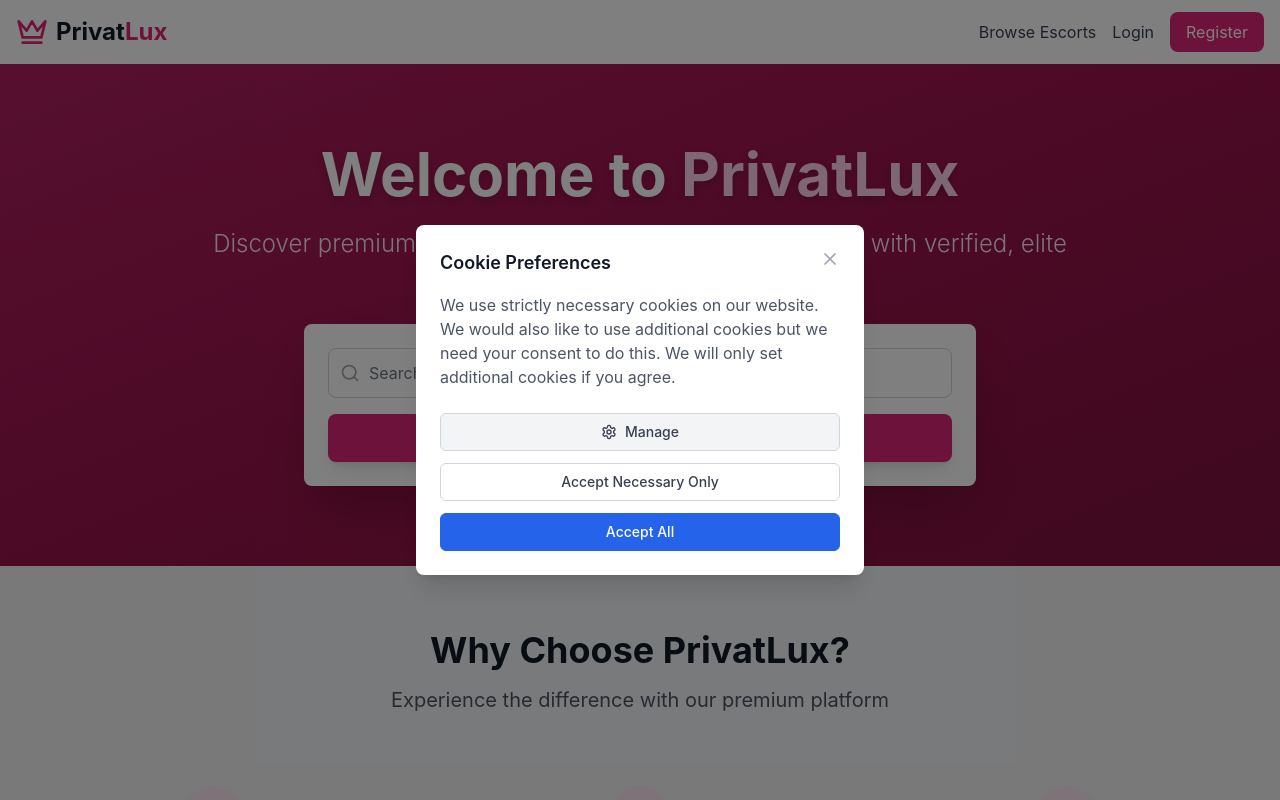
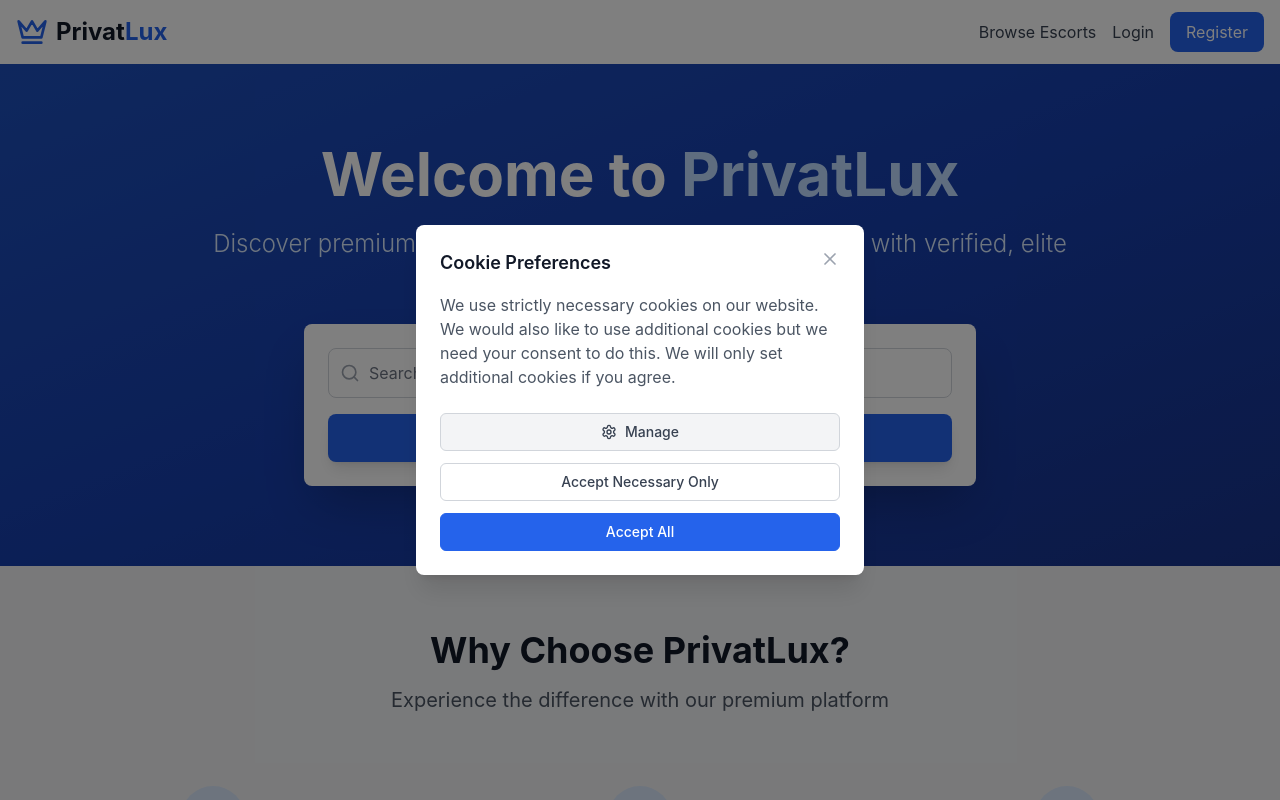
Before and after one commit to Btrgn/Privatlux, a Next.js app in the folder frontend/: page / in a window 1280 px wide. Shown: the top 800 px of the page. Built offline with nearby package versions, Linux system fonts and the light colour scheme.

Commit message:
Complete homepage rewrite - fix all import and styling issues

```diff
--- a/frontend/pages/index.js
+++ b/frontend/pages/index.js
@@ -1,46 +1,50 @@
 import Head from 'next/head';
 import Link from 'next/link';
 import { Crown, Search, MapPin, Star, Eye, Heart } from 'lucide-react';
-
-// Force rebuild - Link import fix
 
 export default function Home() {
   return (
     <div className="min-h-screen bg-gray-50">
       <Head>
         <title>PrivatLux - Premium Escort Directory UK</title>
-        <meta name="description" content="Discover premium escort services in the UK. Browse verified profiles, read reviews, and connect with elite companions. Updated deployment - fixed navigation." />
+        <meta name="description" content="Discover premium escort services in the UK. Browse verified profiles, read reviews, and connect with elite companions." />
         <meta name="viewport" content="width=device-width, initial-scale=1" />
       </Head>
 
-      {/* Simple Navigation */}
+      {/* Navigation */}
       <nav className="bg-white shadow-lg">
-        <div className="container mx-auto px-4">
+        <div className="max-w-7xl mx-auto px-4">
           <div className="flex justify-between items-center h-16">
             <div className="flex items-center space-x-2">
-              <Crown className="w-8 h-8 text-primary-600" />
+              <Crown className="w-8 h-8 text-blue-600" />
               <span className="text-2xl font-bold text-gray-900">
-                Privat<span className="text-primary-600">Lux</span>
+                Privat<span className="text-blue-600">Lux</span>
               </span>
             </div>
             <div className="hidden md:flex items-center space-x-4">
-              <Link href="/search" className="text-gray-700 hover:text-primary-600">Browse Escorts</Link>
-              <Link href="/login" className="text-gray-700 hover:text-primary-600">Login</Link>
-              <Link href="/register" className="bg-primary-600 text-white px-4 py-2 rounded-lg hover:bg-primary-700 transition-colors">Register</Link>
+              <Link href="/search" className="text-gray-700 hover:text-blue-600 transition-colors">
+                Browse Escorts
+              </Link>
+              <Link href="/login" className="text-gray-700 hover:text-blue-600 transition-colors">
+                Login
+              </Link>
+              <Link href="/register" className="bg-blue-600 text-white px-4 py-2 rounded-lg hover:bg-blue-700 transition-colors">
+                Register
+              </Link>
             </div>
           </div>
         </div>
       </nav>
 
       {/* Hero Section */}
-      <section className="relative bg-gradient-to-br from-primary-600 via-primary-700 to-primary-800 text-white">
+      <section className="relative bg-gradient-to-br from-blue-600 via-blue-700 to-blue-800 text-white">
         <div className="absolute inset-0 bg-black opacity-20"></div>
-        <div className="relative container mx-auto px-4 py-20">
+        <div className="relative max-w-7xl mx-auto px-4 py-20">
           <div className="max-w-4xl mx-auto text-center">
-            <h1 className="text-5xl md:text-6xl font-bold mb-6 text-shadow-lg">
-              Welcome to <span className="text-primary-200">PrivatLux</span>
+            <h1 className="text-5xl md:text-6xl font-bold mb-6">
+              Welcome to <span className="text-blue-200">PrivatLux</span>
             </h1>
-            <p className="text-xl md:text-2xl mb-8 text-primary-100 font-light">
+            <p className="text-xl md:text-2xl mb-8 text-blue-100 font-light">
               Discover premium escort services across the UK. Connect with verified, elite companions.
             </p>
 
@@ -53,7 +57,7 @@ export default function Home() {
                     <input
                       type="text"
                       placeholder="Search by name, services..."
-                      className="w-full pl-10 pr-4 py-3 border border-gray-300 rounded-lg focus:ring-2 focus:ring-primary-500 focus:border-transparent text-gray-900"
+                      className="w-full pl-10 pr-4 py-3 border border-gray-300 rounded-lg focus:ring-2 focus:ring-blue-500 focus:border-transparent text-gray-900"
                     />
                   </div>
                   <div className="relative">
@@ -61,11 +65,11 @@ export default function Home() {
                     <input
                       type="text"
                       placeholder="Location"
-                      className="w-full pl-10 pr-4 py-3 border border-gray-300 rounded-lg focus:ring-2 focus:ring-primary-500 focus:border-transparent text-gray-900"
+                      className="w-full pl-10 pr-4 py-3 border border-gray-300 rounded-lg focus:ring-2 focus:ring-blue-500 focus:border-transparent text-gray-900"
                     />
                   </div>
                 </div>
-                <Link href="/search" className="w-full bg-primary-600 text-white py-3 px-6 rounded-lg font-semibold hover:bg-primary-700 transition-colors duration-200 shadow-lg flex items-center justify-center">
+                <Link href="/search" className="w-full bg-blue-600 text-white py-3 px-6 rounded-lg font-semibold hover:bg-blue-700 transition-colors duration-200 shadow-lg flex items-center justify-center">
                   Search Escorts
                 </Link>
               </div>
@@ -76,7 +80,7 @@ export default function Home() {
 
       {/* Features Section */}
       <section className="py-16 bg-gray-100">
-        <div className="container mx-auto px-4">
+        <div className="max-w-7xl mx-auto px-4">
           <div className="text-center mb-12">
             <h2 className="text-4xl font-bold text-gray-900 mb-4">Why Choose PrivatLux?</h2>
             <p className="text-xl text-gray-600">Experience the difference with our premium platform</p>
@@ -84,24 +88,24 @@ export default function Home() {
 
           <div className="grid md:grid-cols-3 gap-8">
             <div className="text-center p-6">
-              <div className="bg-primary-100 w-16 h-16 rounded-full flex items-center justify-center mx-auto mb-4">
-                <Star className="w-8 h-8 text-primary-600" />
+              <div className="bg-blue-100 w-16 h-16 rounded-full flex items-center justify-center mx-auto mb-4">
+                <Star className="w-8 h-8 text-blue-600" />
               </div>
               <h3 className="text-xl font-semibold mb-3">Verified Profiles</h3>
               <p className="text-gray-600">All our escorts go through a rigorous verification process to ensure authenticity and quality.</p>
             </div>
 
             <div className="text-center p-6">
-              <div className="bg-primary-100 w-16 h-16 rounded-full flex items-center justify-center mx-auto mb-4">
-                <Eye className="w-8 h-8 text-primary-600" />
+              <div className="bg-blue-100 w-16 h-16 rounded-full flex items-center justify-center mx-auto mb-4">
+                <Eye className="w-8 h-8 text-blue-600" />
               </div>
               <h3 className="text-xl font-semibold mb-3">Privacy Protection</h3>
               <p className="text-gray-600">Your privacy is our priority. Secure, discreet, and confidential interactions.</p>
             </div>
 
             <div className="text-center p-6">
-              <div className="bg-primary-100 w-16 h-16 rounded-full flex items-center justify-center mx-auto mb-4">
-                <Heart className="w-8 h-8 text-primary-600" />
+              <div className="bg-blue-100 w-16 h-16 rounded-full flex items-center justify-center mx-auto mb-4">
+                <Heart className="w-8 h-8 text-blue-600" />
               </div>
               <h3 className="text-xl font-semibold mb-3">Premium Experience</h3>
               <p className="text-gray-600">Connect with elite companions who provide exceptional and memorable experiences.</p>
@@ -112,7 +116,7 @@ export default function Home() {
 
       {/* Footer */}
       <footer className="bg-gray-900 text-white py-8">
-        <div className="container mx-auto px-4">
+        <div className="max-w-7xl mx-auto px-4">
           <div className="text-center mb-6">
             <h3 className="text-2xl font-bold mb-4">PrivatLux</h3>
             <p className="text-gray-400 mb-4">Premium escort directory connecting you with elite companions across the UK.</p>
@@ -120,18 +124,18 @@ export default function Home() {
 
           {/* Footer Links */}
           <div className="flex flex-col md:flex-row justify-center items-center space-y-4 md:space-y-0 md:space-x-8 mb-6">
-            <a href="/terms" className="text-gray-400 hover:text-white transition-colors">
+            <Link href="/terms" className="text-gray-400 hover:text-white transition-colors">
               Terms and Conditions
-            </a>
-            <a href="/adult-content" className="text-gray-400 hover:text-white transition-colors">
+            </Link>
+            <Link href="/adult-content" className="text-gray-400 hover:text-white transition-colors">
               Adult Content Warning
-            </a>
-            <a href="/privacy" className="text-gray-400 hover:text-white transition-colors">
+            </Link>
+            <Link href="/privacy" className="text-gray-400 hover:text-white transition-colors">
               Privacy Policy
-            </a>
-            <a href="/contact" className="text-gray-400 hover:text-white transition-colors">
+            </Link>
+            <Link href="/contact" className="text-gray-400 hover:text-white transition-colors">
               Contact Us
-            </a>
+            </Link>
           </div>
 
           <div className="text-center">
```
